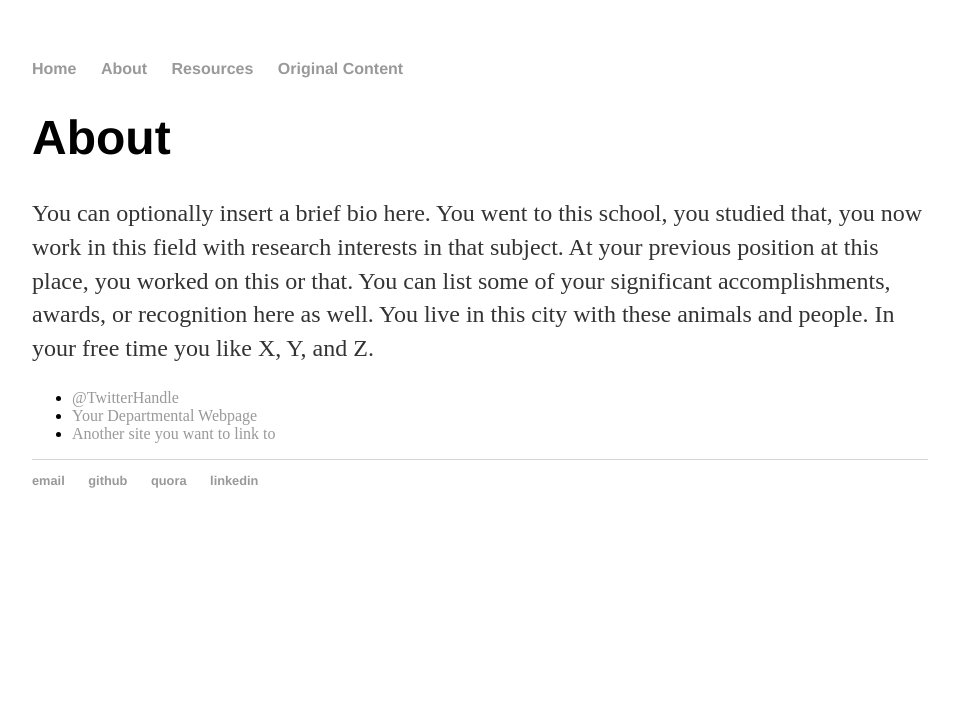
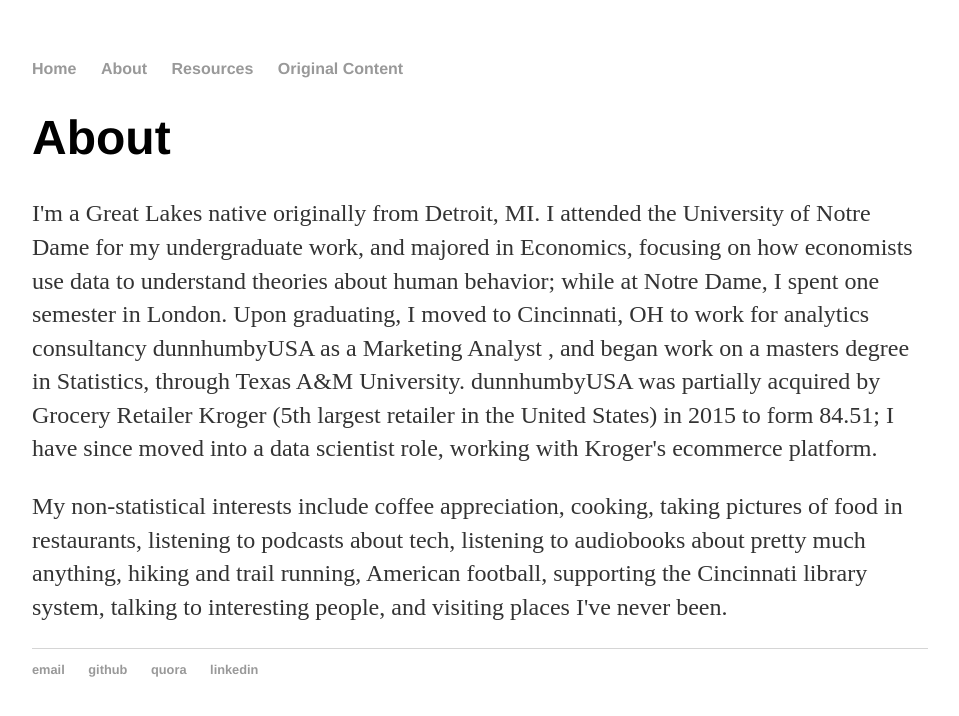
Before and after one commit to panders225/panders225.github.io, a Jekyll site: the page built from about/index.html, in a window 1280 px wide. Shown: the top 716 px of the page, without its empty margins (160-1119 px from the left). Built offline with Jekyll 4.4.1, drawn with Linux system fonts in a browser that asks for light colours.

Commit message:
updated the about page

```diff
--- a/about/index.html
+++ b/about/index.html
@@ -5,11 +5,21 @@
 
 		<div class="about">
 			<h1>About</h1>
-			<p>You can optionally insert a brief bio here. You went to this school, you studied that, you now work in this field with research interests in that subject. At your previous position at this place, you worked on this or that. You can list some of your significant accomplishments, awards, or recognition here as well. You live in this city with these animals and people. In your free time you like X, Y, and Z.</p>
+			<p>
+			I'm a Great Lakes native originally from Detroit, MI.  I attended the University of Notre Dame for my undergraduate work,
+			and majored in Economics, focusing on how economists use data to understand theories about human behavior;
+			while at Notre Dame, I spent one semester in London.
+			Upon graduating, I moved to Cincinnati, OH to work for analytics consultancy dunnhumbyUSA as a Marketing Analyst
+			, and began work on a masters degree in Statistics, through Texas A&M University.  dunnhumbyUSA was partially
+			acquired by Grocery Retailer Kroger (5th largest retailer in the United States) in 2015 to form
+			84.51; I have since moved into a data scientist role, working with Kroger's ecommerce platform.
+			</p>
 
-			<ul class="contacts">
-				<li><a href="#">@TwitterHandle</a></li>
-				<li><a href="#">Your Departmental Webpage</a></li>
-				<li><a href="#">Another site you want to link to</a></li>
-				</ul>
+			<p>
+			My non-statistical interests include coffee appreciation, cooking, taking pictures of food in restaurants,
+			listening to podcasts about tech, listening to audiobooks about pretty much anything, hiking and trail running,
+			American football, supporting the Cincinnati library system, talking to interesting people,
+			and visiting places I've never been.
+			</p>
+
 		</div>
```
